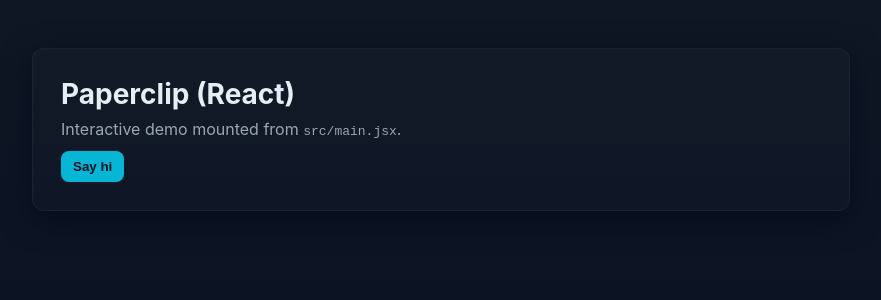
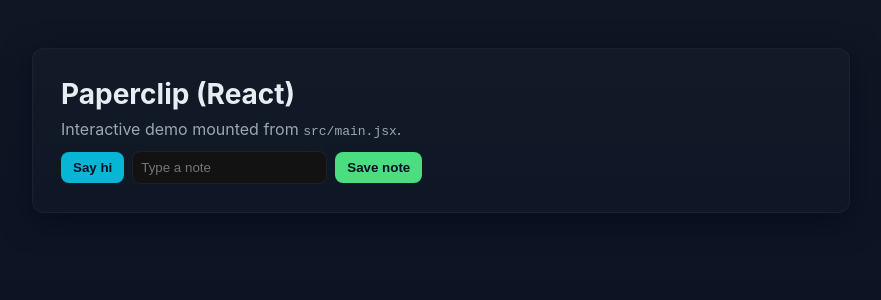
Before and after one commit to bigknoxy/paperclip-pages, a React (Vite) app: page / in a window 1280 px wide. Shown: the top 300 px of the page, without its empty margins (199-1080 px from the left). Built offline with nearby package versions, Linux system fonts and the light colour scheme.

Commit message:
feat: add note demo with persistence and tests; docs update

```diff
--- a/src/main.jsx
+++ b/src/main.jsx
@@ -1,12 +1,19 @@
 import React, { useState } from 'react'
 import { createRoot } from 'react-dom/client'
 import { greet } from './utils/hello'
+import { saveNote, loadNote } from './utils/notes'
 
 function App(){
   const [message, setMessage] = useState('')
+  const [note, setNote] = useState(loadNote())
 
   function onSayHi(){
     setMessage(greet('Paperclip'))
+  }
+
+  function onSaveNote(){
+    saveNote(note)
+    setMessage('Saved note')
   }
 
   return (
@@ -15,7 +22,9 @@ function App(){
         <h1>Paperclip (React)</h1>
         <p style={{color:'#9aa7b2'}}>Interactive demo mounted from <code>src/main.jsx</code>.</p>
         <div style={{marginTop:12}}>
-          <button onClick={onSayHi} style={{padding:'8px 12px',borderRadius:8,border:'none',background:'#06b6d4',color:'#012',fontWeight:700}}>Say hi</button>
+          <button onClick={onSayHi} style={{padding:'8px 12px',borderRadius:8,border:'none',background:'#06b6d4',color:'#012',fontWeight:700,marginRight:8}}>Say hi</button>
+          <input value={note} onChange={(e)=>setNote(e.target.value)} placeholder="Type a note" style={{padding:'8px',borderRadius:8,border:'1px solid rgba(255,255,255,0.06)',marginRight:8}} />
+          <button onClick={onSaveNote} style={{padding:'8px 12px',borderRadius:8,border:'none',background:'#4ade80',color:'#012',fontWeight:700}}>Save note</button>
         </div>
         {message && <p style={{marginTop:12,fontWeight:600}}>{message}</p>}
       </div>
--- /dev/null
+++ b/src/utils/notes.js
@@ -0,0 +1,25 @@
+const KEY = 'paperclip.note'
+
+export function saveNote(note) {
+  try {
+    if (typeof localStorage !== 'undefined') {
+      localStorage.setItem(KEY, note)
+      return
+    }
+  } catch (e) {
+    // ignore
+  }
+  // fallback for non-browser environments (tests)
+  global.__PAPERCLIP_NOTE = note
+}
+
+export function loadNote() {
+  try {
+    if (typeof localStorage !== 'undefined') {
+      return localStorage.getItem(KEY) || ''
+    }
+  } catch (e) {
+    // ignore
+  }
+  return global.__PAPERCLIP_NOTE || ''
+}
```
Also changed, not shown: 2 other files (tests, documents, lock files or other folders).
